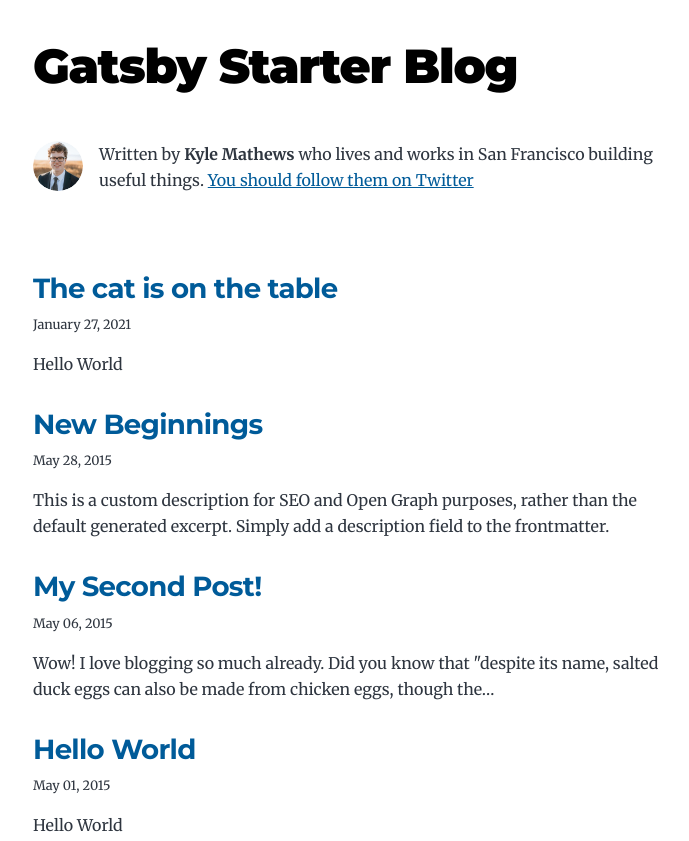
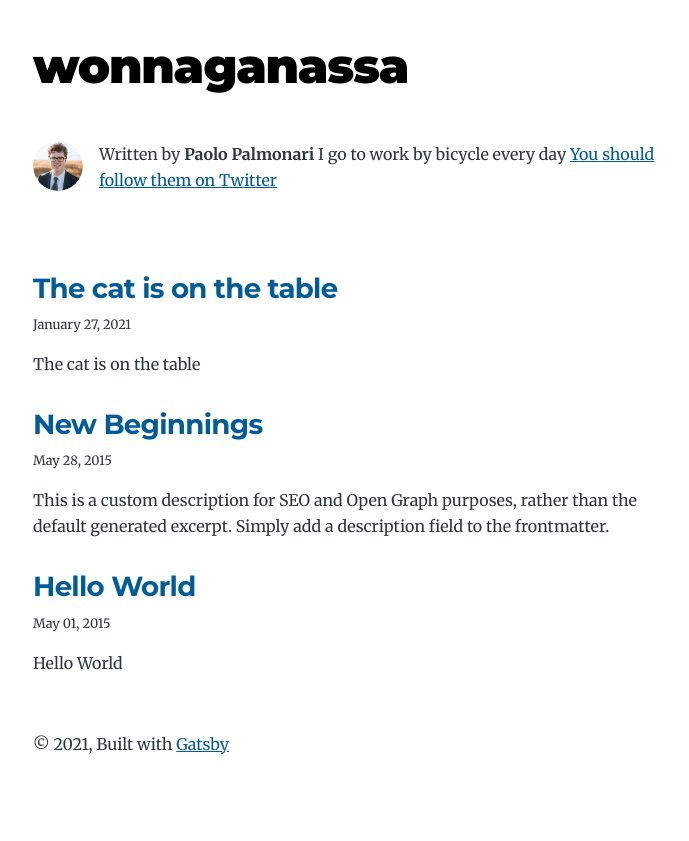
Before and after one commit to palmop/wonnaganassa, a Gatsby site: page / in a window 1280 px wide. Shown: the top 841 px of the page, without its empty margins (291-980 px from the left). After the commit the page ends 820 px from the top, so only its background shows below. Built offline with nearby package versions, Linux system fonts and the light colour scheme; Gatsby itself is replaced by a stand-in of ours.

Commit message:
adjust here and there

```diff
--- a/content/blog/my-second-post/index.md
+++ /dev/null
@@ -1,13 +0,0 @@
----
-title: My Second Post!
-date: "2015-05-06T23:46:37.121Z"
----
-
-Wow! I love blogging so much already.
-
-Did you know that "despite its name, salted duck eggs can also be made from
-chicken eggs, though the taste and texture will be somewhat different, and the
-egg yolk will be less rich."?
-([Wikipedia Link](https://en.wikipedia.org/wiki/Salted_duck_egg))
-
-Yeah, I didn't either.
--- a/content/blog/test_post/index.md
+++ b/content/blog/test_post/index.md
@@ -1,7 +1,7 @@
 ---
 title: The cat is on the table
 date: "2021-01-27T12:42:03.284Z"
-description: "Hello World"
+description: "The cat is on the table"
 ---
 
 Hey look, the cat is on the table
--- a/gatsby-config.js
+++ b/gatsby-config.js
@@ -1,14 +1,14 @@
 module.exports = {
   siteMetadata: {
-    title: `Gatsby Starter Blog`,
+    title: `wonnaganassa`,
     author: {
-      name: `Kyle Mathews`,
-      summary: `who lives and works in San Francisco building useful things.`,
+      name: `Paolo Palmonari`,
+      summary: `I go to work by bicycle every day`,
     },
-    description: `A starter blog demonstrating what Gatsby can do.`,
-    siteUrl: `https://gatsby-starter-blog-demo.netlify.app/`,
+    description: `try to play with gatsby starter blog`,
+    siteUrl: `https://wonnaganassa.gtsb.io/`,
     social: {
-      twitter: `kylemathews`,
+      twitter: `ppalmo`,
     },
   },
   plugins: [
```
Also changed, not shown: content/blog/test_post/thecatisonthetable.jpg (renamed from content/blog/test_post/thecatisontherable.jpg).
